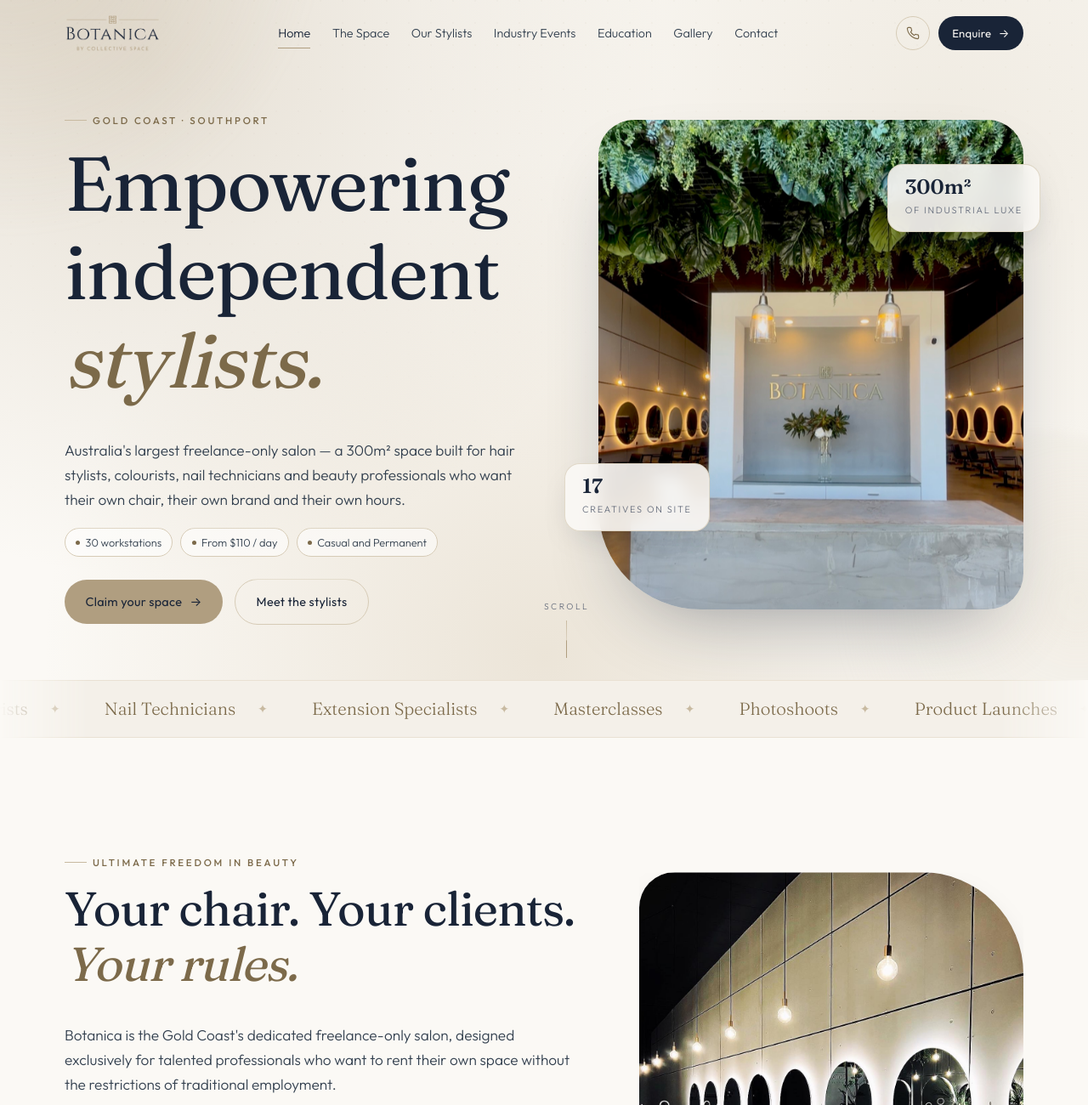
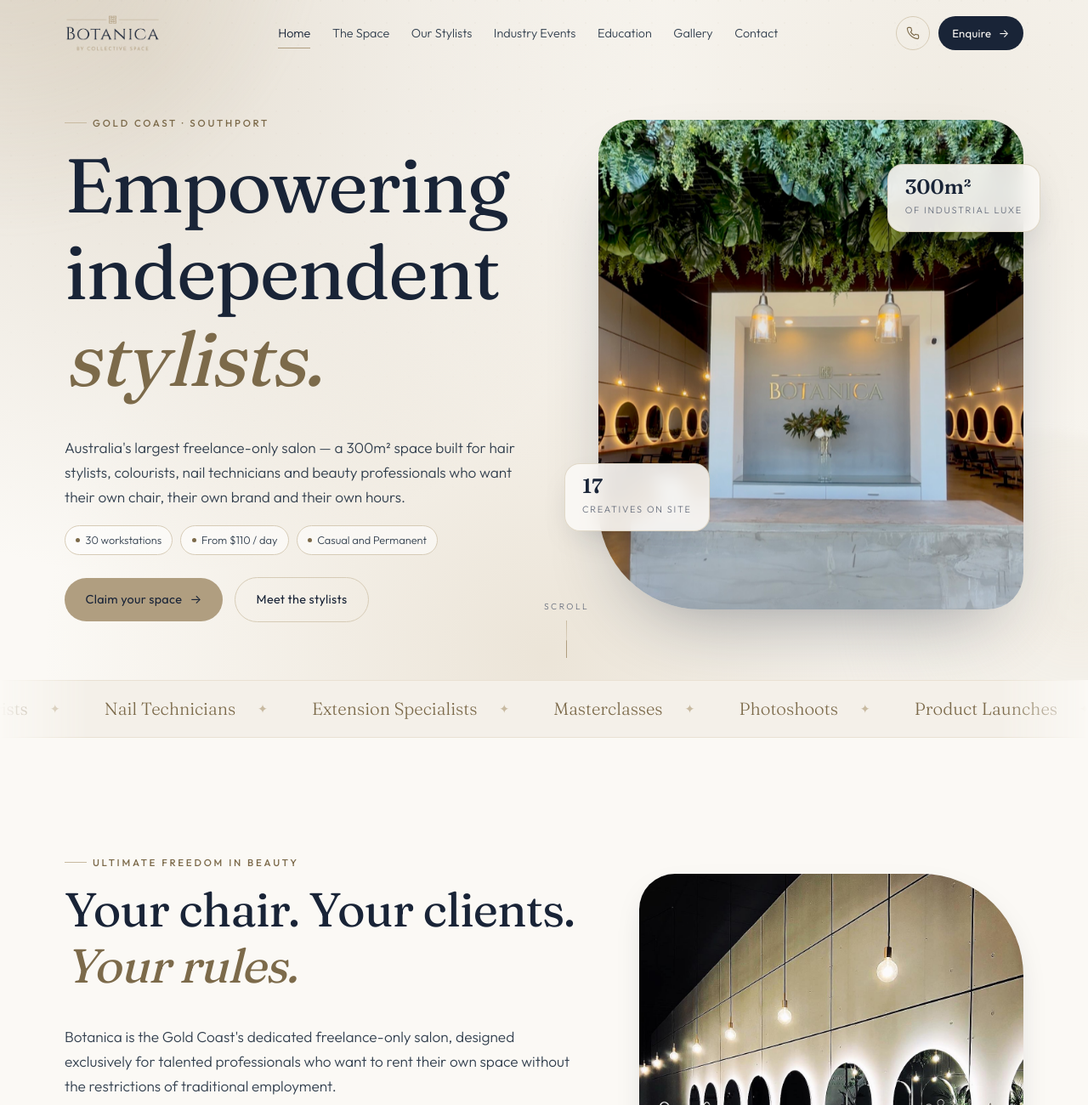
Before and after one commit to fbelbe-creator/botanica, a website: page index.html in a window 1280 px wide. Shown: the top 1300 px of the page at 85% size. Drawn offline with Linux system fonts and the light colour scheme.

Commit message:
Add files via upload

```diff
--- a/assets/site.css
+++ b/assets/site.css
@@ -80,8 +80,8 @@ h1,h2,h3,h4{
   letter-spacing:-.018em;
   margin:0 0 .64em;
 }
-h1{ font-size:clamp(2.85rem,7.4vw,5.6rem); }
-h2{ font-size:clamp(2.05rem,4.4vw,3.5rem); }
+h1{ font-size:clamp(2.85rem,7.4vw,5.6rem); line-height:1.14; }
+h2{ font-size:clamp(2.05rem,4.4vw,3.5rem); line-height:1.18; }
 h3{ font-size:clamp(1.25rem,2vw,1.65rem); }
 p{ margin:0 0 1.1em; color:var(--ink-2); }
 ::selection{ background:var(--navy); color:var(--cream); }
@@ -416,7 +416,10 @@ body.menu-open .drawer a.drawer__link:nth-child(6){ transition-delay:.46s }
 [data-reveal="right"]{ transform:translateX(30px); }
 [data-reveal="zoom"]{ transform:scale(.94); }
 [data-reveal="mask"]{ opacity:1; clip-path:inset(0 0 100% 0); transform:none; transition:clip-path 1.1s var(--ease); }
-[data-reveal].in{ opacity:1; transform:none; clip-path:inset(0 0 0 0); }
+[data-reveal].in{ opacity:1; transform:none; clip-path:none; }
+/* the mask variant is the only one that genuinely needs a clip; leave it
+   slack on the sides and underneath so descenders survive the reveal */
+[data-reveal="mask"].in{ clip-path:inset(0 -.6em -.45em -.6em); }
 @media (prefers-reduced-motion:reduce){
   *,*::before,*::after{ animation-duration:.01ms !important; animation-iteration-count:1 !important; transition-duration:.01ms !important; scroll-behavior:auto !important; }
   [data-reveal]{ opacity:1 !important; transform:none !important; clip-path:none !important; }
```
